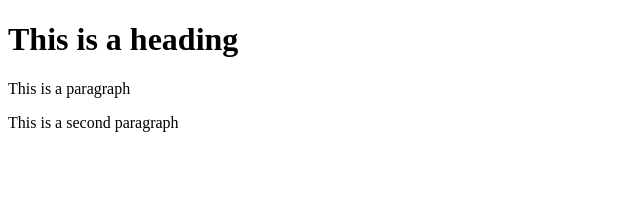
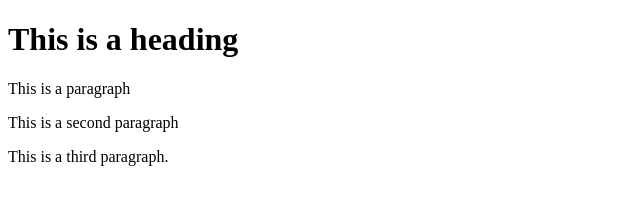
Before and after one commit to shahzadahsan97/git-test, a website: page index.html in a window 1280 px wide. Shown: the whole page, without its empty margins (0-640 px from the left). Drawn offline with Linux system fonts and the light colour scheme.

```diff
--- a/index.html
+++ b/index.html
@@ -6,6 +6,7 @@
             <h1>This is a heading</h1>
             <p>This is a paragraph</p>
             <p>This is a second paragraph</p>
+            <p>This is a third paragraph.</p>
         </body>
     </head>
 </html>
```
Also changed, not shown: package.json (added, +24 -0 lines), 1 other file.
